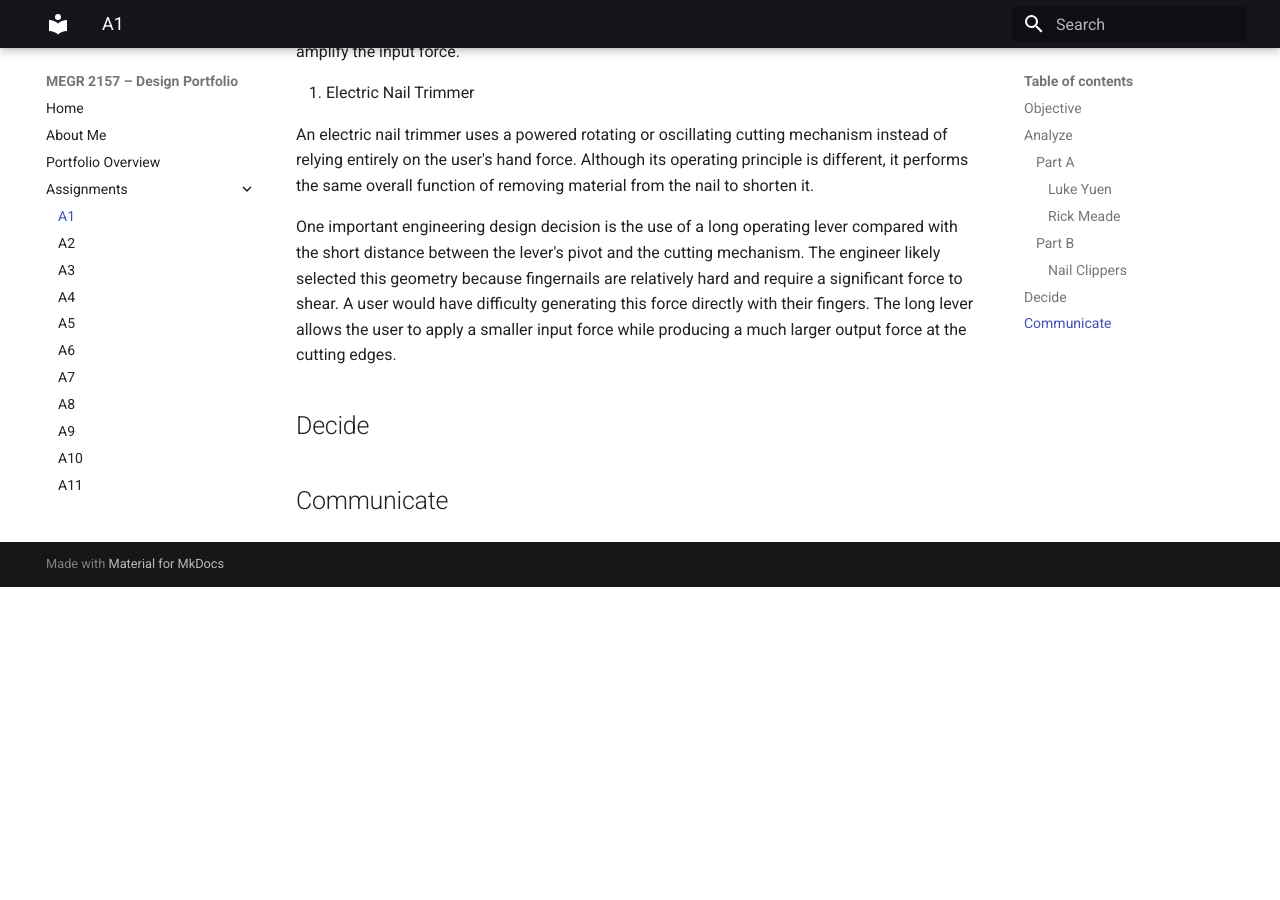
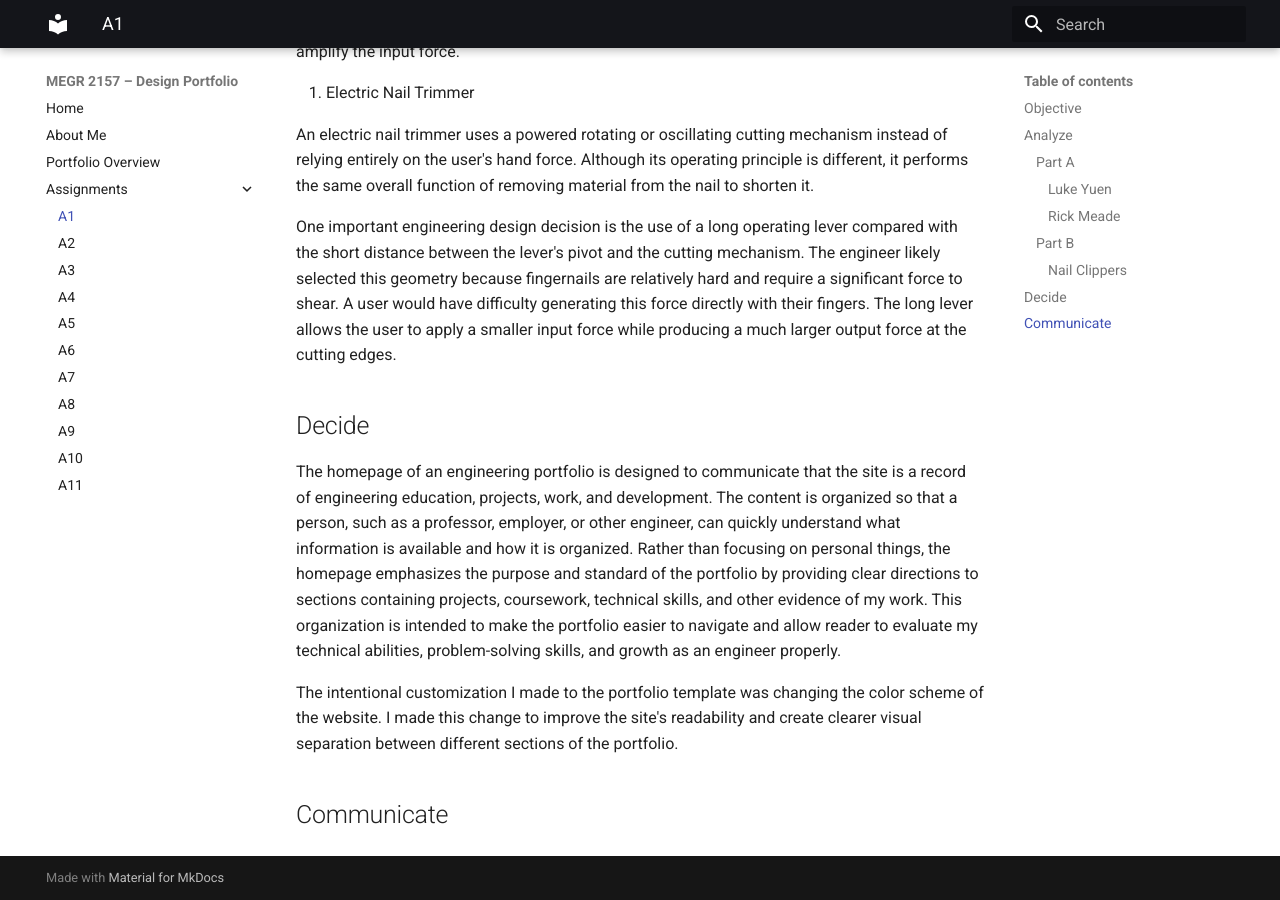
Before and after one commit to jdowdle1/megr2157-portfolio, an MkDocs documentation site: the page built from docs/assignments/A01/index.md, in a window 1280 px wide and 900 px high, scrolled down 1914 px. Built offline with MkDocs 1.6.1 and Material for MkDocs 9.7.7, drawn with Linux system fonts in a browser that asks for light colours; before the commit the page ends 2501 px from its top, so only the background shows below that.

Commit message:
Enhance index.md with portfolio homepage details
Added a section on portfolio homepage design and customization.

```diff
--- a/docs/assignments/A01/index.md
+++ b/docs/assignments/A01/index.md
@@ -60,6 +60,9 @@ Although its operating principle is different, it performs the same overall func
 One important engineering design decision is the use of a long operating lever compared with the short distance between the lever's pivot and the cutting mechanism. The engineer likely selected this geometry because fingernails are relatively hard and require a significant force to shear. A user would have difficulty generating this force directly with their fingers. The long lever allows the user to apply a smaller input force while producing a much larger output force at the cutting edges.
 
 ## Decide
+The homepage of an engineering portfolio is designed to communicate that the site is a record of engineering education, projects, work, and development. The content is organized so that a person, such as a professor, employer, or other engineer, can quickly understand what information is available and how it is organized. Rather than focusing on personal things, the homepage emphasizes the purpose and standard of the portfolio by providing clear directions to sections containing projects, coursework, technical skills, and other evidence of my work. This organization is intended to make the portfolio easier to navigate and allow reader to evaluate my technical abilities, problem-solving skills, and growth as an engineer properly.
+
+The intentional customization I made to the portfolio template was changing the color scheme of the website. I made this change to improve the site's readability and create clearer visual separation between different sections of the portfolio.
 
 
 ## Communicate
```
